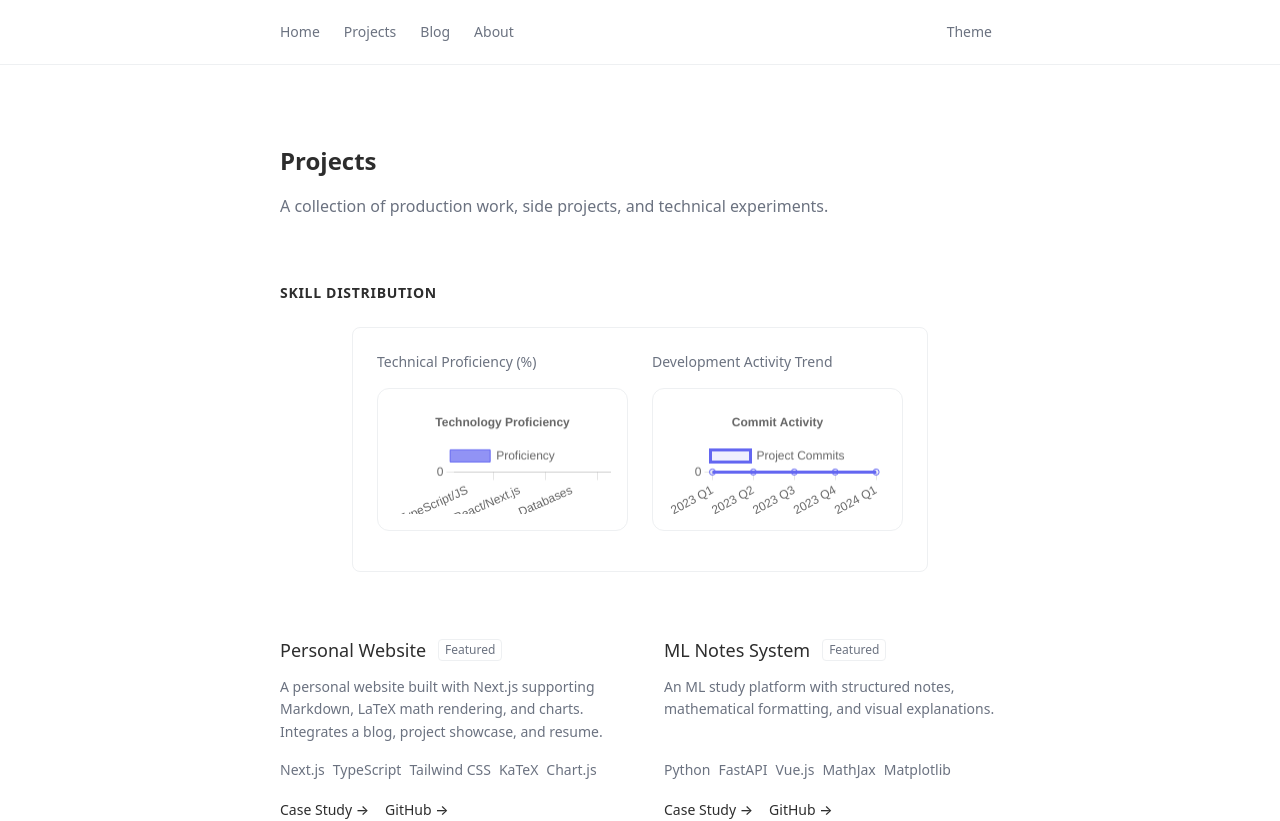
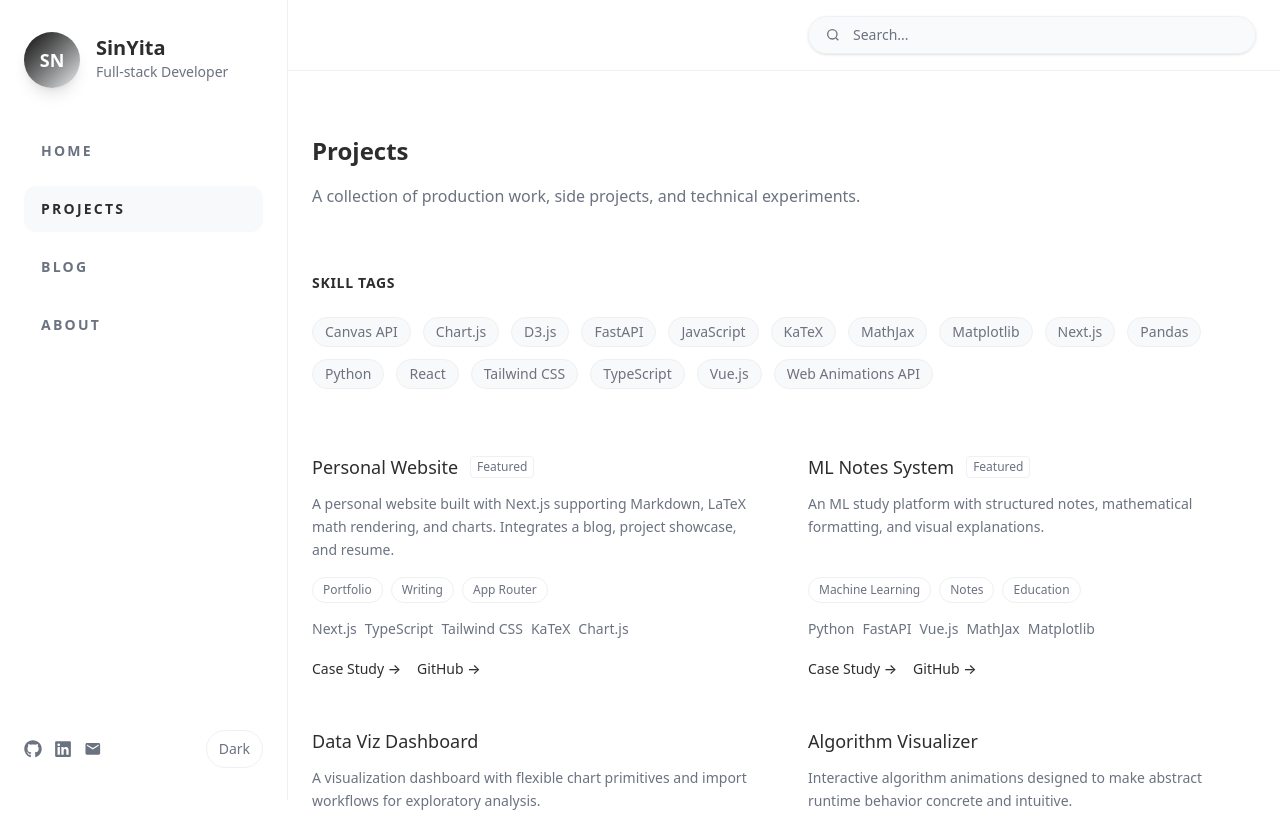
Before and after one commit to SinYita/Personal, a Next.js app: page /projects in a window 1280 px wide. Shown: the top 821 px of the page. Built offline with nearby package versions, Linux system fonts and the light colour scheme.

Commit message:
feat(ui): move navigation to sidebar and add project tags

```diff
--- a/app/HomeClient.tsx
+++ b/app/HomeClient.tsx
@@ -63,6 +63,13 @@ export default function HomeClient({ recentPosts, projects }: { recentPosts: Pos
               <p className="text-sm text-[var(--muted)] leading-relaxed flex-grow">
                 {project.description}
               </p>
+              <div className="flex flex-wrap gap-2 pt-1">
+                {project.tags.map((tag) => (
+                  <span key={tag} className="rounded-full border border-[var(--border)] px-2.5 py-1 text-xs text-[var(--muted)]">
+                    {tag}
+                  </span>
+                ))}
+              </div>
               <div className="flex gap-2 flex-wrap text-sm text-[var(--muted)] pt-1">
                 {project.techStack.map(tech => (
                   <span key={tech}>{tech}</span>
--- a/app/layout.tsx
+++ b/app/layout.tsx
@@ -3,6 +3,7 @@ import "./globals.css";
 import Navbar from "@/components/Navbar";
 import Footer from "@/components/Footer";
 import { ThemeProvider } from "@/components/ThemeProvider";
+import SearchBar from "@/components/SearchBar";
 
 export const metadata: Metadata = {
   title: "SinYita",
@@ -16,13 +17,20 @@ export default function RootLayout({
 }>) {
   return (
     <html lang="en" className="scroll-smooth" suppressHydrationWarning>
-      <body className="min-h-screen flex flex-col antialiased selection:bg-[var(--accent)] selection:text-[var(--background)] bg-[var(--background)] text-[var(--foreground)]">
+      <body className="min-h-screen antialiased selection:bg-[var(--accent)] selection:text-[var(--background)] bg-[var(--background)] text-[var(--foreground)]">
         <ThemeProvider attribute="class" defaultTheme="system" enableSystem>
           <Navbar />
-          <main className="flex-1 max-w-3xl mx-auto w-full px-6 py-12 md:py-20">
-            {children}
-          </main>
-          <Footer />
+          <div className="min-h-screen flex flex-col lg:pl-72">
+            <div className="sticky top-0 z-40 border-b border-[var(--border)] bg-[var(--background)]/85 backdrop-blur-md">
+              <div className="mx-auto flex w-full max-w-5xl justify-end px-6 py-4">
+                <SearchBar />
+              </div>
+            </div>
+            <main className="flex-1 mx-auto w-full max-w-5xl px-6 py-12 md:py-16">
+              {children}
+            </main>
+            <Footer />
+          </div>
         </ThemeProvider>
       </body>
     </html>
--- a/app/projects/ProjectsClient.tsx
+++ b/app/projects/ProjectsClient.tsx
@@ -1,9 +1,10 @@
 "use client";
 import Link from "next/link";
 import type { ProjectMeta } from "@/lib/projects";
-import SkillsChart from "@/components/SkillsChart";
 
 export default function ProjectsClient({ projects }: { projects: ProjectMeta[] }) {
+  const skillTags = Array.from(new Set(projects.flatMap((project) => project.techStack))).sort();
+
   return (
     <div className="flex flex-col space-y-16 pb-20">
       <section className="space-y-4">
@@ -13,11 +14,18 @@ export default function ProjectsClient({ projects }: { projects: ProjectMeta[] }
         </p>
       </section>
 
-      {/* Chart Section */}
+      {/* Skill Tags */}
       <section className="space-y-6">
-        <h2 className="text-sm font-semibold tracking-wider uppercase text-[var(--foreground)]">Skill Distribution</h2>
-        <div className="border border-[var(--border)] rounded-lg p-6 max-w-xl mx-auto">
-          <SkillsChart />
+        <h2 className="text-sm font-semibold tracking-wider uppercase text-[var(--foreground)]">Skill Tags</h2>
+        <div className="flex flex-wrap gap-3">
+          {skillTags.map((tag) => (
+            <span
+              key={tag}
+              className="rounded-full border border-[var(--border)] bg-[var(--code-bg)] px-3 py-1 text-sm text-[var(--muted)]"
+            >
+              {tag}
+            </span>
+          ))}
         </div>
       </section>
 
@@ -29,8 +37,8 @@ export default function ProjectsClient({ projects }: { projects: ProjectMeta[] }
             className="group flex flex-col space-y-3"
           >
             <div className="flex items-center gap-3">
-               <h3 className="font-medium text-lg text-[var(--foreground)]">{project.title}</h3>
-               {project.featured && (
+              <h3 className="font-medium text-lg text-[var(--foreground)]">{project.title}</h3>
+              {project.featured && (
                 <span className="text-xs border border-[var(--border)] px-1.5 py-0.5 rounded text-[var(--muted)]">
                   Featured
                 </span>
@@ -39,6 +47,16 @@ export default function ProjectsClient({ projects }: { projects: ProjectMeta[] }
             <p className="text-sm text-[var(--muted)] leading-relaxed flex-1">
               {project.description}
             </p>
+            <div className="flex flex-wrap gap-2 pt-1">
+              {project.tags.map((tag) => (
+                <span
+                  key={tag}
+                  className="rounded-full border border-[var(--border)] px-2.5 py-1 text-xs text-[var(--muted)]"
+                >
+                  {tag}
+                </span>
+              ))}
+            </div>
             <div className="flex flex-wrap gap-2 text-sm text-[var(--muted)] pt-1">
               {project.techStack.map((tech) => (
                 <span key={tech}>{tech}</span>
--- a/components/Navbar.tsx
+++ b/components/Navbar.tsx
@@ -2,47 +2,76 @@
 import Link from "next/link";
 import { usePathname } from "next/navigation";
 import { useTheme } from "next-themes";
+import { FaGithub, FaLinkedin } from "react-icons/fa6";
+import { MdEmail } from "react-icons/md";
 
 export default function Navbar() {
   const pathname = usePathname();
   const { theme, setTheme } = useTheme();
 
-  const isHome = pathname === "/";
   const navLinks = [
-    { href: isHome ? "#about" : "/#about", label: "Home" },
+    { href: "/", label: "Home" },
     { href: "/projects", label: "Projects" },
     { href: "/blog", label: "Blog" },
     { href: "/about", label: "About" },
   ];
 
+  const isActive = (href: string) => pathname === href;
+
   return (
-    <header className="sticky top-0 z-50 bg-[var(--background)]/80 backdrop-blur-md border-b border-[var(--border)] transition-colors duration-300">
-      <nav className="max-w-3xl mx-auto px-6 h-16 flex items-center justify-between">
-        <div className="flex gap-6 items-center">
-          <ul className="flex gap-4 sm:gap-6 text-sm font-medium text-[var(--muted)]">
+    <aside className="lg:fixed lg:inset-y-0 lg:left-0 lg:z-50 w-full lg:w-72 bg-[var(--background)]/95 backdrop-blur-md border-b lg:border-b-0 lg:border-r border-[var(--border)] transition-colors duration-300">
+      <div className="flex h-full flex-col px-5 py-5 lg:px-6 lg:py-8">
+        <div className="flex items-center gap-4 pb-6 lg:pb-10">
+          <div className="h-14 w-14 rounded-full bg-gradient-to-br from-[var(--accent)] to-[var(--border)] flex items-center justify-center text-lg font-semibold text-white shadow-lg">
+            SN
+          </div>
+          <div>
+            <div className="text-xl font-semibold leading-none">SinYita</div>
+            <div className="text-sm text-[var(--muted)] mt-1">Full-stack Developer</div>
+          </div>
+        </div>
+
+        <nav className="flex-1">
+          <ul className="grid grid-cols-2 gap-2 lg:grid-cols-1 lg:gap-3 text-sm font-semibold tracking-[0.16em] uppercase text-[var(--muted)]">
             {navLinks.map((link) => (
               <li key={link.href}>
                 <Link
                   href={link.href}
-                  className="hover:text-[var(--foreground)] transition-colors pb-1"
+                  className={`block rounded-xl px-4 py-3 transition-colors border border-transparent ${
+                    isActive(link.href)
+                      ? "bg-[var(--code-bg)] text-[var(--foreground)] border-[var(--border)]"
+                      : "hover:bg-[var(--code-bg)] hover:text-[var(--foreground)]"
+                  }`}
                 >
                   {link.label}
                 </Link>
               </li>
             ))}
           </ul>
-        </div>
+        </nav>
 
-        <div className="flex items-center gap-4">
+        <div className="flex items-center justify-between gap-4 pt-6 lg:pt-8">
+          <div className="flex items-center gap-3 text-[var(--muted)]">
+            <a href="https://github.com/SinYita" target="_blank" rel="noreferrer" aria-label="GitHub" className="hover:text-[var(--foreground)] transition-colors">
+              <FaGithub className="text-lg" />
+            </a>
+            <a href="#" target="_blank" rel="noreferrer" aria-label="LinkedIn" className="hover:text-[var(--foreground)] transition-colors">
+              <FaLinkedin className="text-lg" />
+            </a>
+            <a href="mailto:contact@example.com" aria-label="Email" className="hover:text-[var(--foreground)] transition-colors">
+              <MdEmail className="text-[1.1rem]" />
+            </a>
+          </div>
+
           <button
             onClick={() => setTheme(theme === "dark" ? "light" : "dark")}
-            className="text-sm font-medium px-2 py-1 rounded transition-colors text-[var(--muted)] hover:text-[var(--foreground)]"
+            className="text-sm font-medium px-3 py-2 rounded-full transition-colors text-[var(--muted)] hover:text-[var(--foreground)] border border-[var(--border)]"
             aria-label="Toggle theme"
           >
-            Theme
+            {theme === "dark" ? "Light" : "Dark"}
           </button>
         </div>
-      </nav>
-    </header>
+      </div>
+    </aside>
   );
 }
--- /dev/null
+++ b/components/SearchBar.tsx
@@ -0,0 +1,23 @@
+export default function SearchBar() {
+  return (
+    <label className="flex w-full max-w-md items-center gap-3 rounded-full border border-[var(--border)] bg-[var(--code-bg)]/80 px-4 py-2 text-sm text-[var(--muted)] shadow-sm backdrop-blur">
+      <svg
+        aria-hidden="true"
+        viewBox="0 0 24 24"
+        className="h-4 w-4 shrink-0"
+        fill="none"
+        stroke="currentColor"
+        strokeWidth="2"
+      >
+        <circle cx="11" cy="11" r="7" />
+        <path d="m20 20-3.5-3.5" />
+      </svg>
+      <input
+        type="search"
+        placeholder="Search..."
+        aria-label="Search"
+        className="w-full bg-transparent outline-none placeholder:text-[var(--muted)]"
+      />
+    </label>
+  );
+}
--- a/content/projects/algorithm-visualizer.md
+++ b/content/projects/algorithm-visualizer.md
@@ -3,6 +3,7 @@ id: algorithm-visualizer
 title: Algorithm Visualizer
 description: Interactive algorithm animations designed to make abstract runtime behavior concrete and intuitive.
 techStack: [JavaScript, Canvas API, Web Animations API]
+tags: [Algorithms, Education, Animation]
 github: https://github.com/SinYita
 featured: false
 date: 2022-11
--- a/content/projects/data-viz.md
+++ b/content/projects/data-viz.md
@@ -3,6 +3,7 @@ id: data-viz
 title: Data Viz Dashboard
 description: A visualization dashboard with flexible chart primitives and import workflows for exploratory analysis.
 techStack: [React, D3.js, TypeScript, Python, Pandas]
+tags: [Data Visualization, Dashboard, D3]
 featured: false
 date: 2023-05
 ---
--- a/content/projects/ml-notes.md
+++ b/content/projects/ml-notes.md
@@ -3,6 +3,7 @@ id: ml-notes
 title: ML Notes System
 description: An ML study platform with structured notes, mathematical formatting, and visual explanations.
 techStack: [Python, FastAPI, Vue.js, MathJax, Matplotlib]
+tags: [Machine Learning, Notes, Education]
 github: https://github.com/SinYita
 featured: true
 date: 2023-09
--- a/content/projects/personal-website.md
+++ b/content/projects/personal-website.md
@@ -3,6 +3,7 @@ id: personal-website
 title: Personal Website
 description: A personal website built with Next.js supporting Markdown, LaTeX math rendering, and charts. Integrates a blog, project showcase, and resume.
 techStack: [Next.js, TypeScript, Tailwind CSS, KaTeX, Chart.js]
+tags: [Portfolio, Writing, App Router]
 github: https://github.com/SinYita/Personal
 demo: /
 featured: true
--- a/lib/projects.ts
+++ b/lib/projects.ts
@@ -8,6 +8,7 @@ export interface ProjectMeta {
   title: string;
   description: string;
   techStack: string[];
+  tags: string[];
   github?: string;
   demo?: string;
   featured: boolean;
@@ -50,6 +51,7 @@ export function getProjectMeta(slug: string): ProjectMeta | null {
     title: data.title,
     description: data.description,
     techStack: data.techStack ?? [],
+    tags: data.tags ?? [],
     github: data.github,
     demo: data.demo,
     featured: Boolean(data.featured),
@@ -70,6 +72,7 @@ export function getProject(slug: string): Project | null {
     title: data.title,
     description: data.description,
     techStack: data.techStack ?? [],
+    tags: data.tags ?? [],
     github: data.github,
     demo: data.demo,
     featured: Boolean(data.featured),
```
Also changed, not shown: app/projects/[slug]/page.tsx (+8 -1 lines).
